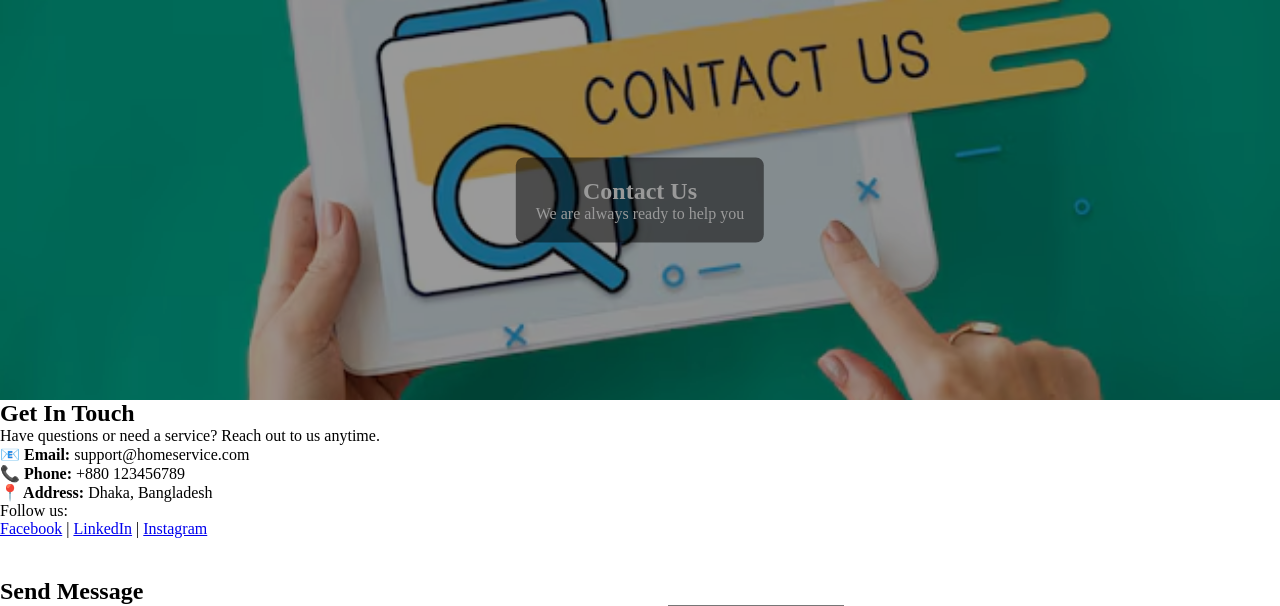
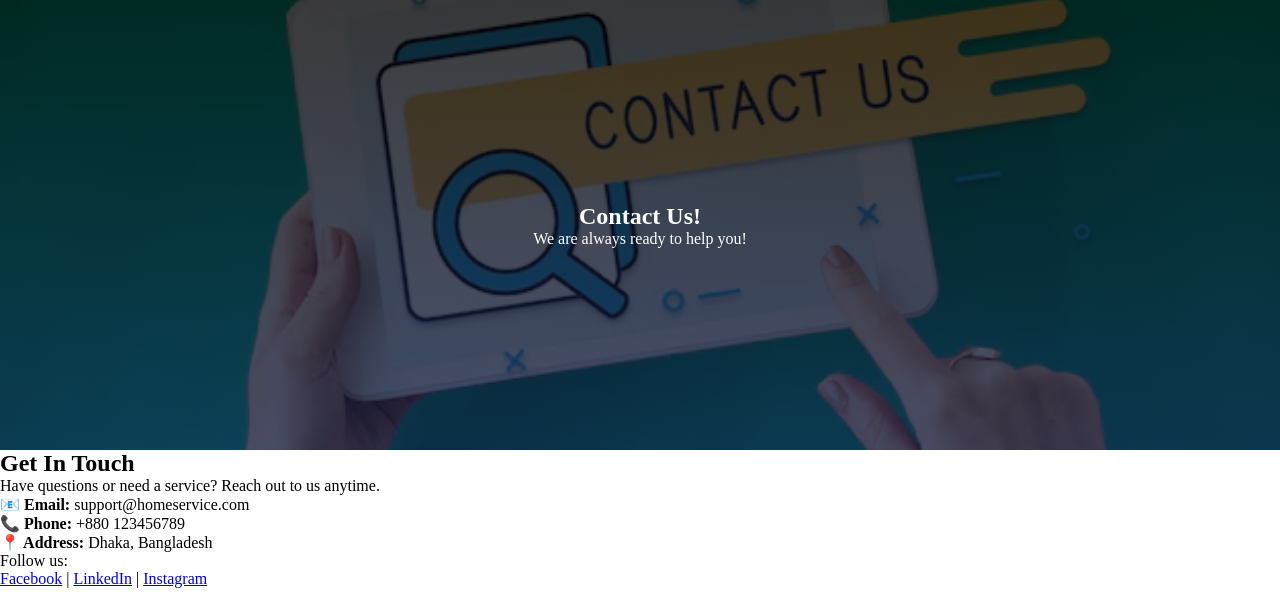
Before and after one commit to AhsanulHoqueRomman/Django-learning, a Django app: page /contact/ in a window 1280 px wide. Shown: the part 67-673 px from the top of the page. Run offline with Django 5.2, Linux system fonts and the light colour scheme; some libraries are stand-ins or nearby versions.

Commit message:
using static files

```diff
--- a/django_core/static/css/style.css
+++ b/django_core/static/css/style.css
@@ -122,4 +122,56 @@ footer {
     height: 100%;
     background: rgba(0,0,0,0.4);
 }
+
+/* PARALLAX BACKGROUND */
+.parallax {
+    height: 450px;
+    background-image: url("/static/img/about.jpg");
+    background-attachment: fixed;
+    background-position: center;
+    background-size: cover;
+    position: relative;
+}
+
+/* GRADIENT OVERLAY */
+.banner-overlay {
+    position: absolute;
+    width: 100%;
+    height: 100%;
+    background: linear-gradient(
+        rgba(0,0,0,0.6),
+        rgba(30,58,138,0.6)
+    );
+}
+
+/* CONTENT */
+.banner-content {
+    position: relative;
+    z-index: 2;
+    text-align: center;
+    top: 50%;
+    transform: translateY(-50%);
+    color: white;
+}
+
+/* ANIMATION */
+.fade-up {
+    opacity: 1;
+    transform: translateY(40px);
+    transition: all 0.8s ease;
+}
+
+.fade-up.show {
+    opacity: 1;
+    transform: translateY(0);
+}
+
+/* DELAY */
+.delay {
+    transition-delay: 0.3s;
+}
+
+.contact-banner {
+    background-image:url("/static/img/contact.jpg");
+}
 /*# sourceMappingURL=style.css.map */
--- a/django_core/static/js/script.js
+++ b/django_core/static/js/script.js
@@ -35,3 +35,17 @@ cards.forEach(card => {
     card.style.transform = "translateY(50px)";
     card.style.transition = "0.5s";
 });
+
+// FADE-UP ANIMATION ON SCROLL
+const fadeElements = document.querySelectorAll(".fade-up");
+
+window.addEventListener("scroll", () => {
+    fadeElements.forEach(el => {
+        const position = el.getBoundingClientRect().top;
+        const screenHeight = window.innerHeight;
+
+        if (position < screenHeight - 100) {
+            el.classList.add("show");
+        }
+    });
+});
--- a/django_core/templates/contact.html
+++ b/django_core/templates/contact.html
@@ -20,12 +20,13 @@
 </header>
 
 <!-- HERO -->
-<section class="banner">
-    <img src="/static/img/contact.jpg">
+<section class="banner parallax contact-banner">
 
-    <div class="banner-text">
-        <h2>Contact Us</h2>
-        <p>We are always ready to help you</p>
+    <div class="banner-overlay"></div>
+
+    <div class="banner-content">
+        <h2 class="fade-up">Contact Us!</h2>
+        <p class="fade-up delay">We are always ready to help you!</p>
     </div>
 </section>
 
```
Also changed, not shown: django_core/templates/aboutus.html (+7 -7 lines).
